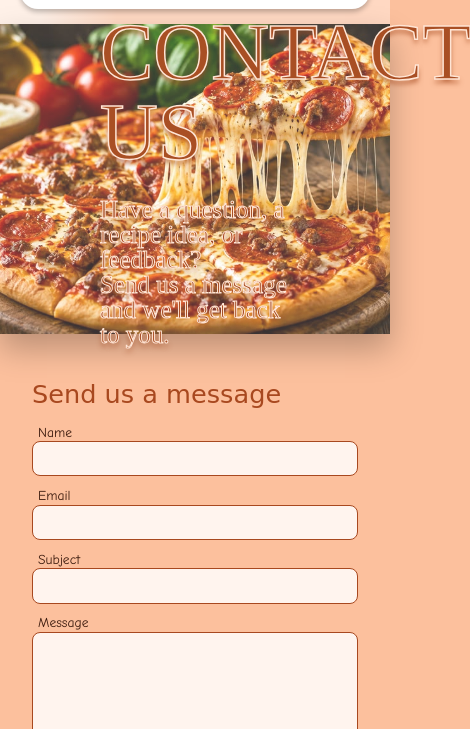
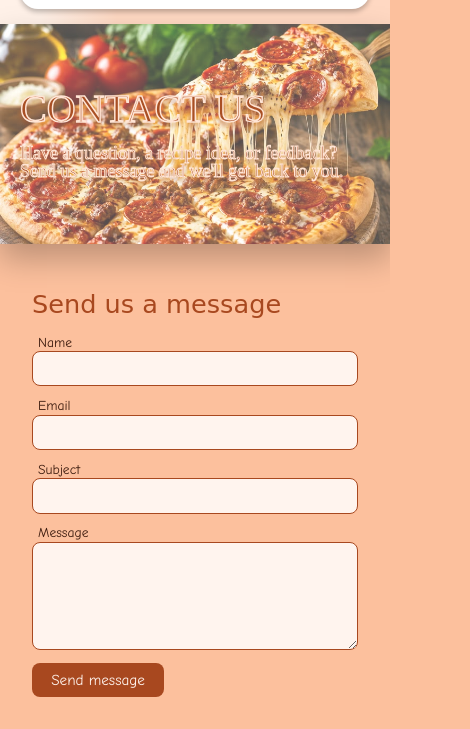
Before and after one commit to RJCed/Kaint-Decide, a plain HTML site: page contact.html in a window 390 px wide. Shown: the part 115-844 px from the top of the page, 470 px wide, since content can reach past the window. Drawn offline with nearby package versions, Linux system fonts and the light colour scheme; a web font is replaced by a local one.

Commit message:
fix contact and about pages not responsive

```diff
--- a/contact.html
+++ b/contact.html
@@ -49,10 +49,9 @@
 
     <!-- HERO -->
     <div id="hero">
-        <h2>CONTACT US</h2>
+        <h1>CONTACT US</h1>
         <p>Have a question, a recipe idea, or feedback? <br>Send us a message and we'll get back to you.</p>
     </div>
-    </section>
 
     <!-- FORM + CONTACT INFO -->
     <section class="c-main">
--- a/styles/contact.css
+++ b/styles/contact.css
@@ -18,47 +18,6 @@
   box-sizing: border-box;
   text-shadow: none;
   -webkit-text-stroke: 0;
-}
-
-/* ------------------HERO------------------------- */
-#hero {
-    min-height: 310px;
-    max-height: 310px;
-
-    background-image:
-        linear-gradient(rgba(255, 255, 255, 0.2), rgba(255, 255, 255, 0.2)),
-        url("../images/hero.jpg");
-
-    background-size: cover;
-    background-position: center 15%;
-    background-repeat: no-repeat;
-
-    display: flex;
-    flex-direction: column;
-    justify-content: center;
-
-    font-family: "Hanalei Fill";
-    color: #A94F24;
-    -webkit-text-stroke: 1.5px #FFE5D5;
-    text-shadow: 0 4px 5px rgba(169, 79, 36, 0.75);
-    box-shadow: 0px 15px 30px rgba(0, 0, 0, 0.25);
-
-    padding: 100px;
-    gap: 25px;
-
-}
-
-#hero h1 {
-    font-size: 104px;
-}
-
-#hero h2 {
-    font-size: 80px;
-}
-
-#hero p {
-    -webkit-text-stroke: 1px #FFE5D5;
-    font-size: 25px;
 }
 
 /* ===== HERO TEXT (moved down into the pizza photo) ===== */
--- a/styles/global.css
+++ b/styles/global.css
@@ -162,6 +162,44 @@ header {
 }
 #sidebarLinks li a:hover {
     transform: scale(1.25);
+}
+
+
+/* ------------------HERO------------------------- */
+#hero {
+    min-height: 310px;
+    max-height: 310px;
+
+    background-image:
+        linear-gradient(rgba(255, 255, 255, 0.2), rgba(255, 255, 255, 0.2)),
+        url("../images/hero.jpg");
+
+    background-size: cover;
+    background-position: center 15%;
+    background-repeat: no-repeat;
+
+    display: flex;
+    flex-direction: column;
+    justify-content: center;
+
+    font-family: "Hanalei Fill";
+    color: #A94F24;
+    -webkit-text-stroke: 1.5px #FFE5D5;
+    text-shadow: 0 4px 5px rgba(169, 79, 36, 0.75);
+    box-shadow: 0px 15px 30px rgba(0, 0, 0, 0.25);
+
+    padding: 100px;
+    gap: 25px;
+
+}
+
+#hero h1 {
+    font-size: 104px;
+}
+
+#hero p {
+    -webkit-text-stroke: 1px #FFE5D5;
+    font-size: 25px;
 }
 
 
@@ -354,6 +392,21 @@ header {
     #sidebar-btn {
         scale: 0.85;
     }
+
+    /* hero + label-text responsive */
+    .label-text {
+        padding-left: 40px;
+        padding-right: 40px;
+    }
+
+    #hero {
+        padding-left: 40px;
+        padding-right: 40px;
+    }
+
+    #hero h1 {
+        font-size: 64px;
+    }
 }
 
 /* Phones */
@@ -389,4 +442,28 @@ header {
     #sidebar-btn {
         scale: 0.75;
     }
+
+    /* hero + label-text responsive */
+    .label-text {
+        font-size: 18px;
+        padding-left: 20px;
+        padding-right: 20px;
+    }
+
+    #hero {
+        min-height: 220px;
+        max-height: none;
+        padding: 30px 20px;
+        gap: 15px;
+
+        background-image:
+        linear-gradient(rgba(255, 255, 255, 0.3), rgba(255, 255, 255, 0.3)),
+        url("../images/hero.jpg");
+    }
+    #hero h1 {
+        font-size: 40px;
+    }
+    #hero p {
+        font-size: 18px;
+    }
 }
--- a/styles/style.css
+++ b/styles/style.css
@@ -16,48 +16,6 @@
 
 .label-text p {
     font-family: "Darumadrop One", sans-serif;
-}
-
-
-/* ------------------HERO------------------------- */
-#hero {
-    min-height: 310px;
-    max-height: 310px;
-
-    background-image:
-        linear-gradient(rgba(255, 255, 255, 0.2), rgba(255, 255, 255, 0.2)),
-        url("../images/hero.jpg");
-
-    background-size: cover;
-    background-position: center 15%;
-    background-repeat: no-repeat;
-
-    display: flex;
-    flex-direction: column;
-    justify-content: center;
-
-    font-family: "Hanalei Fill";
-    color: #A94F24;
-    -webkit-text-stroke: 1.5px #FFE5D5;
-    text-shadow: 0 4px 5px rgba(169, 79, 36, 0.75);
-    box-shadow: 0px 15px 30px rgba(0, 0, 0, 0.25);
-
-    padding: 100px;
-    gap: 25px;
-
-}
-
-#hero h1 {
-    font-size: 104px;
-}
-
-#hero h2 {
-    font-size: 80px;
-}
-
-#hero p {
-    -webkit-text-stroke: 1px #FFE5D5;
-    font-size: 25px;
 }
 
 
@@ -132,21 +90,6 @@
 
 /* Laptops / tablets */
 @media (max-width: 1200px) {
-    /* homepage label text and hero */
-    .label-text {
-        padding-left: 40px;
-        padding-right: 40px;
-    }
-
-    #hero {
-        padding-left: 40px;
-        padding-right: 40px;
-    }
-
-    #hero h1 {
-        font-size: 64px;
-    }
-
     /* sections grow with their content instead of overflowing */
     #categories,
     #recipe-gallery {
@@ -164,30 +107,8 @@
 
 /* Phones */
 @media (max-width: 850px) {
-    .label-text {
-        font-size: 18px;
-        padding-left: 20px;
-        padding-right: 20px;
-    }
     #category-container,
     #recipe-gallery-container {
         padding: 20px 20px 30px;
     }
-
-    #hero {
-        min-height: 220px;
-        max-height: none;
-        padding: 30px 20px;
-        gap: 15px;
-
-        background-image:
-        linear-gradient(rgba(255, 255, 255, 0.3), rgba(255, 255, 255, 0.3)),
-        url("../images/hero.jpg");
-    }
-    #hero h1 {
-        font-size: 40px;
-    }
-    #hero p {
-        font-size: 18px;
-    }
 }
```
Also changed, not shown: about.html (+1 -1 lines).
